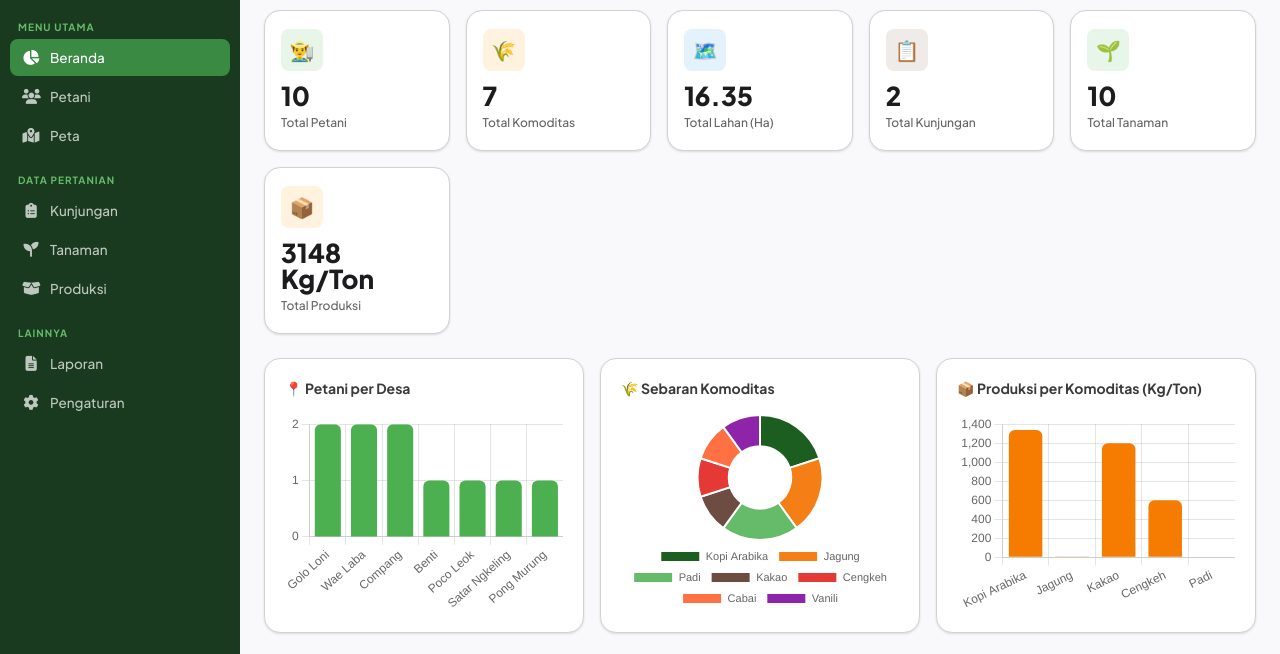
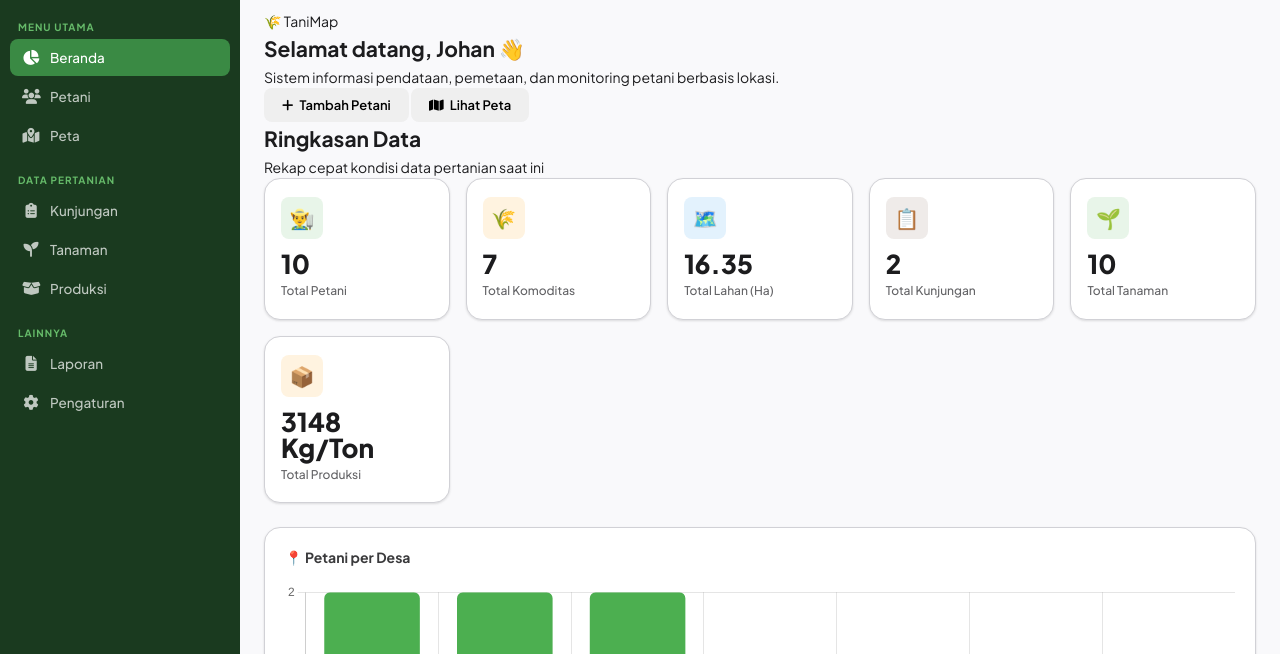
Before and after one commit to johanmadajmjm-beep/taniMAP, a website: page www/index.html in a window 1280 px wide. Shown: the part 78-732 px from the top of the page. Drawn offline with nearby package versions, Linux system fonts and the light colour scheme.

Commit message:
Update index.html

```diff
--- a/www/index.html
+++ b/www/index.html
@@ -93,23 +93,49 @@
 
       <!-- ========== DASHBOARD ========== -->
       <div class="page active" id="page-dashboard">
+
+  <section class="dashboard-hero">
+    <div>
+      <div class="hero-badge">🌾 TaniMap</div>
+      <h1>Selamat datang, Johan 👋</h1>
+      <p>Sistem informasi pendataan, pemetaan, dan monitoring petani berbasis lokasi.</p>
+    </div>
+    <div class="hero-actions">
+      <button class="btn btn-light" onclick="openAddFarmerModal()">
+        <i class="fas fa-plus"></i> Tambah Petani
+      </button>
+      <button class="btn btn-ghost-light" onclick="navigate('map')">
+        <i class="fas fa-map"></i> Lihat Peta
+      </button>
+    </div>
+  </section>
+
+  <div class="dashboard-section-title">
+    <div>
+      <h2>Ringkasan Data</h2>
+      <p>Rekap cepat kondisi data pertanian saat ini</p>
+    </div>
+  </div>
+
   <div class="stats-grid" id="statsGrid"></div>
-        <div class="charts-grid">
-          <div class="chart-card">
+
+  <div class="dashboard-main-grid">
+    <div class="chart-card chart-wide">
       <div class="chart-title">📍 Petani per Desa</div>
       <div class="chart-canvas-wrap"><canvas id="chartVillage"></canvas></div>
     </div>
+
     <div class="chart-card">
       <div class="chart-title">🌾 Sebaran Komoditas</div>
       <div class="chart-canvas-wrap"><canvas id="chartCommodity"></canvas></div>
     </div>
+
     <div class="chart-card">
-            <div class="chart-title">📦 Produksi per Komoditas (Kg/Ton)</div>
+      <div class="chart-title">📦 Produksi per Komoditas</div>
       <div class="chart-canvas-wrap"><canvas id="chartProduction"></canvas></div>
     </div>
-        </div>
-        <!-- Recent farmers -->
-        <div class="card mt-2">
+
+    <div class="card recent-card">
       <div class="card-header">
         <div class="card-title">Petani Terbaru</div>
         <button class="btn btn-outline btn-sm" onclick="navigate('farmers')">Lihat Semua</button>
@@ -119,7 +145,11 @@
           <table>
             <thead>
               <tr>
-                    <th>Petani</th><th>Desa</th><th>Komoditas</th><th>Lahan</th><th>Aksi</th>
+                <th>Petani</th>
+                <th>Desa</th>
+                <th>Komoditas</th>
+                <th>Lahan</th>
+                <th>Aksi</th>
               </tr>
             </thead>
             <tbody id="recentFarmersTable"></tbody>
@@ -129,6 +159,7 @@
     </div>
   </div>
 
+</div>
       <!-- ========== FARMERS ========== -->
       <div class="page" id="page-farmers">
         <div class="toolbar">
```
Lines whose indentation alone changed are shown as unchanged.
